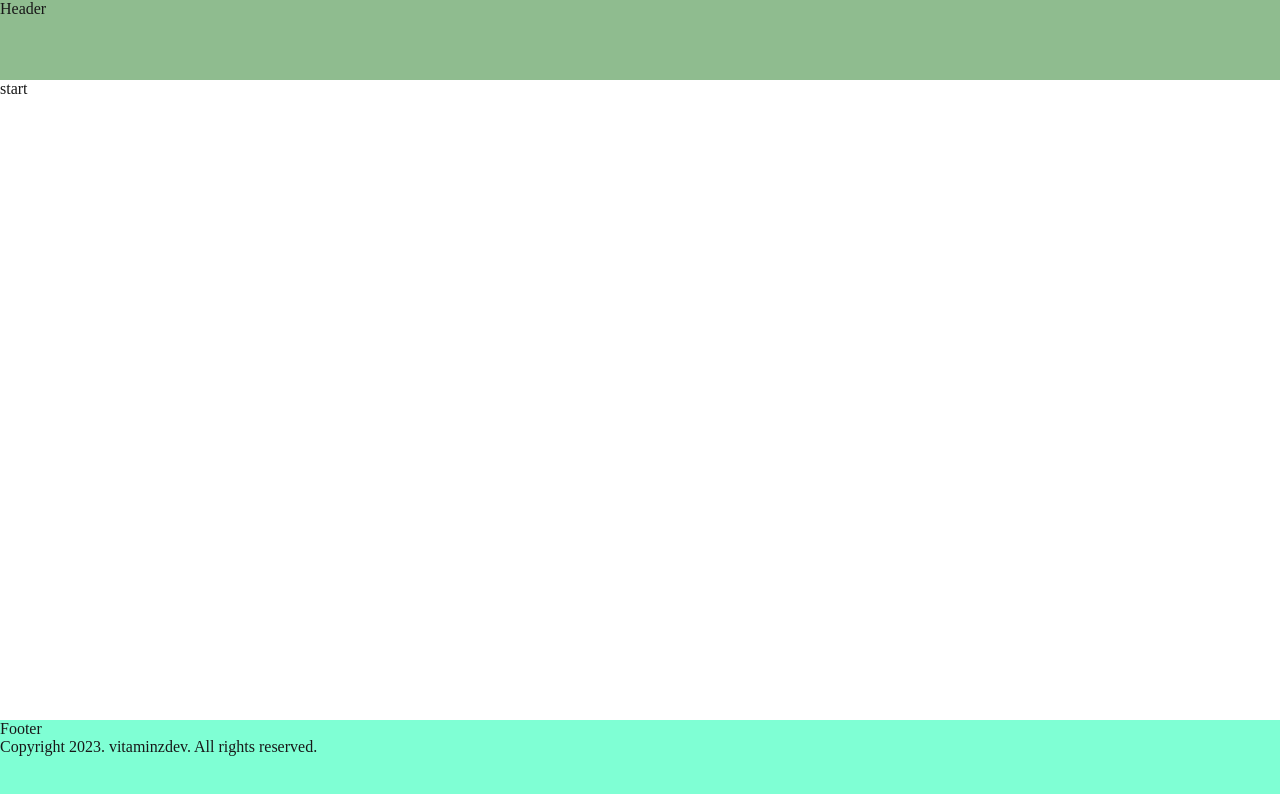
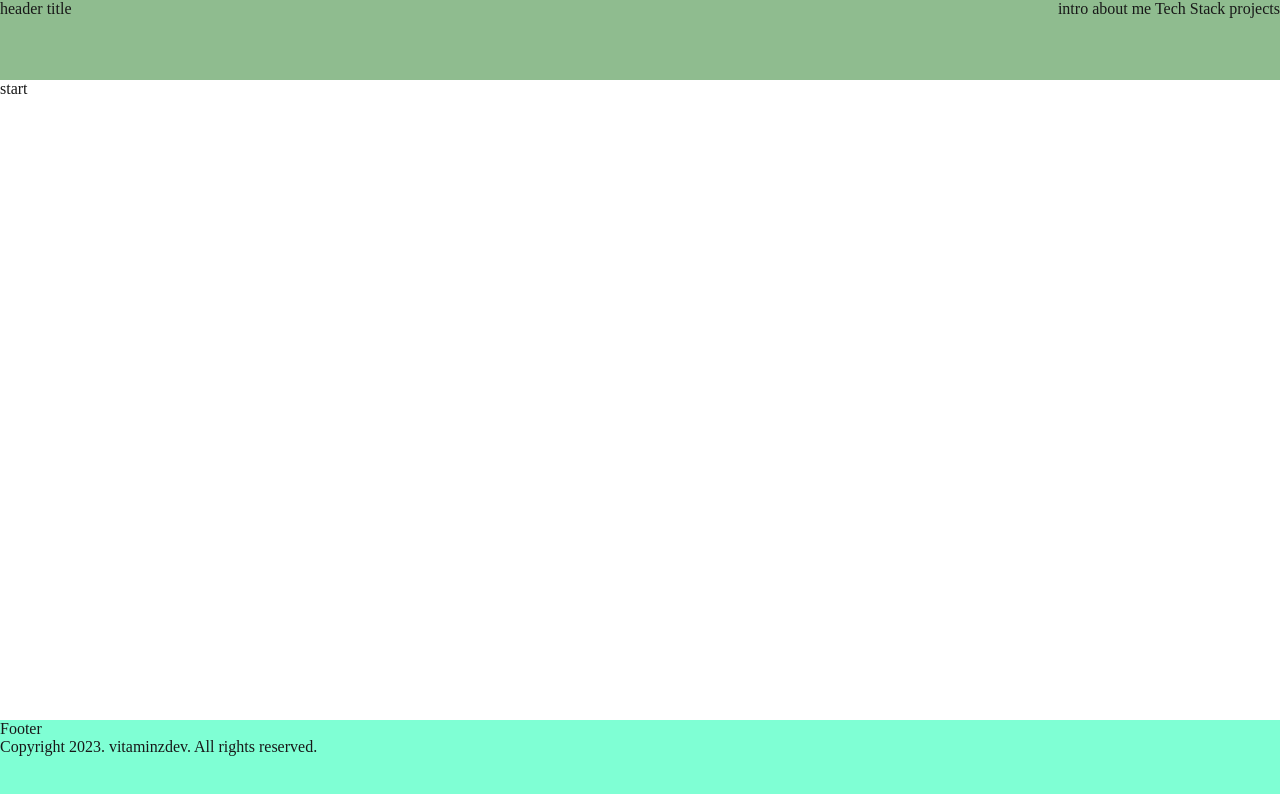
Before and after one commit to vitaZ-dev/portfolio, a Next.js app: page / in a window 1280 px wide. Shown: the top 794 px of the page. Built offline with nearby package versions, Linux system fonts and the light colour scheme.

Commit message:
setting: 컴포넌트 구조 세팅

```diff
--- a/components/Header.tsx
+++ b/components/Header.tsx
@@ -1,7 +1,18 @@
 import React from 'react';
 
 const Header = () => {
-  return <header>Header</header>;
+  return (
+    <header style={{ display: 'flex', justifyContent: 'space-between' }}>
+      <div>header title</div>
+      <div>
+        <span>intro </span>
+        <span>about me </span>
+        <span>Tech Stack </span>
+        <span>projects </span>
+        {/* <span>경력(취업하고 추가)</span> */}
+      </div>
+    </header>
+  );
 };
 
 export default Header;
```
Also changed, not shown: components/about/About.tsx (added, +7 -0 lines), components/intro/Intro.tsx (added, +7 -0 lines), components/projects/Projects.tsx (added, +7 -0 lines), components/stack/Stack.tsx (added, +7 -0 lines).
